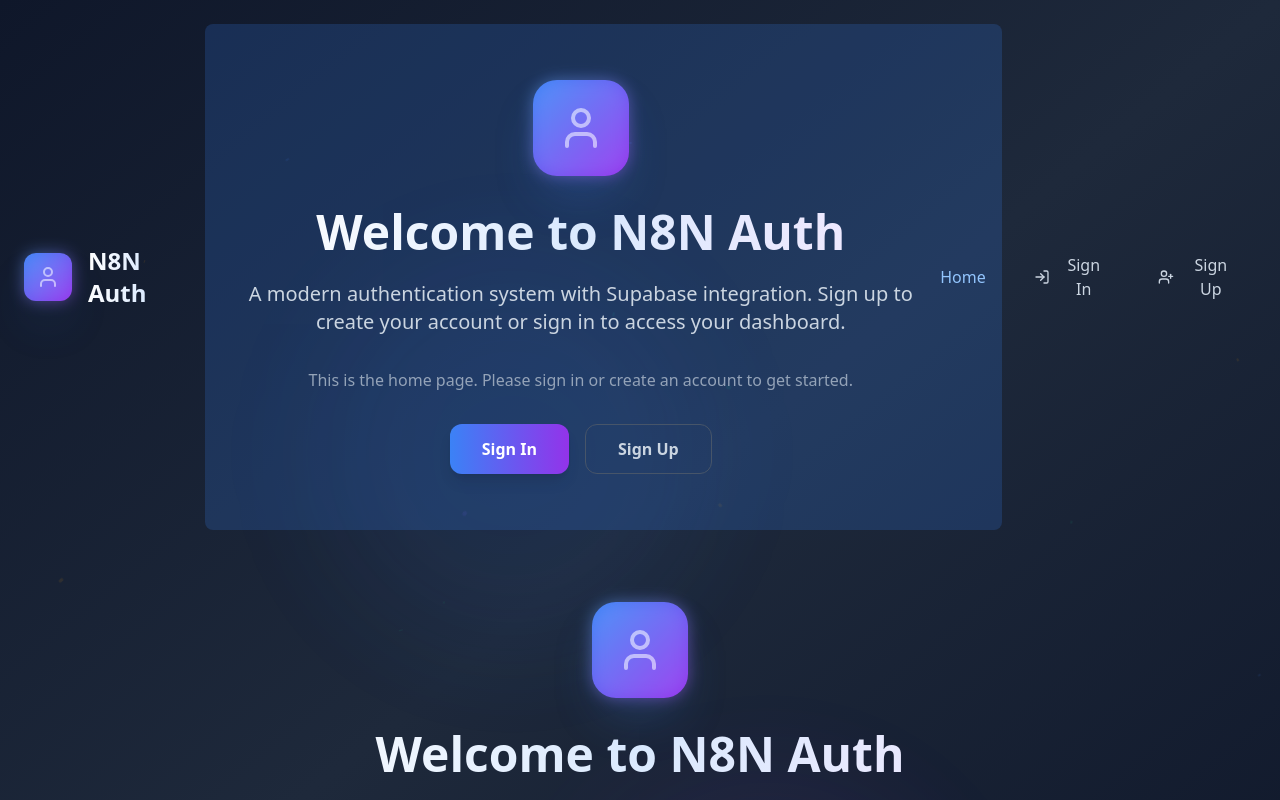
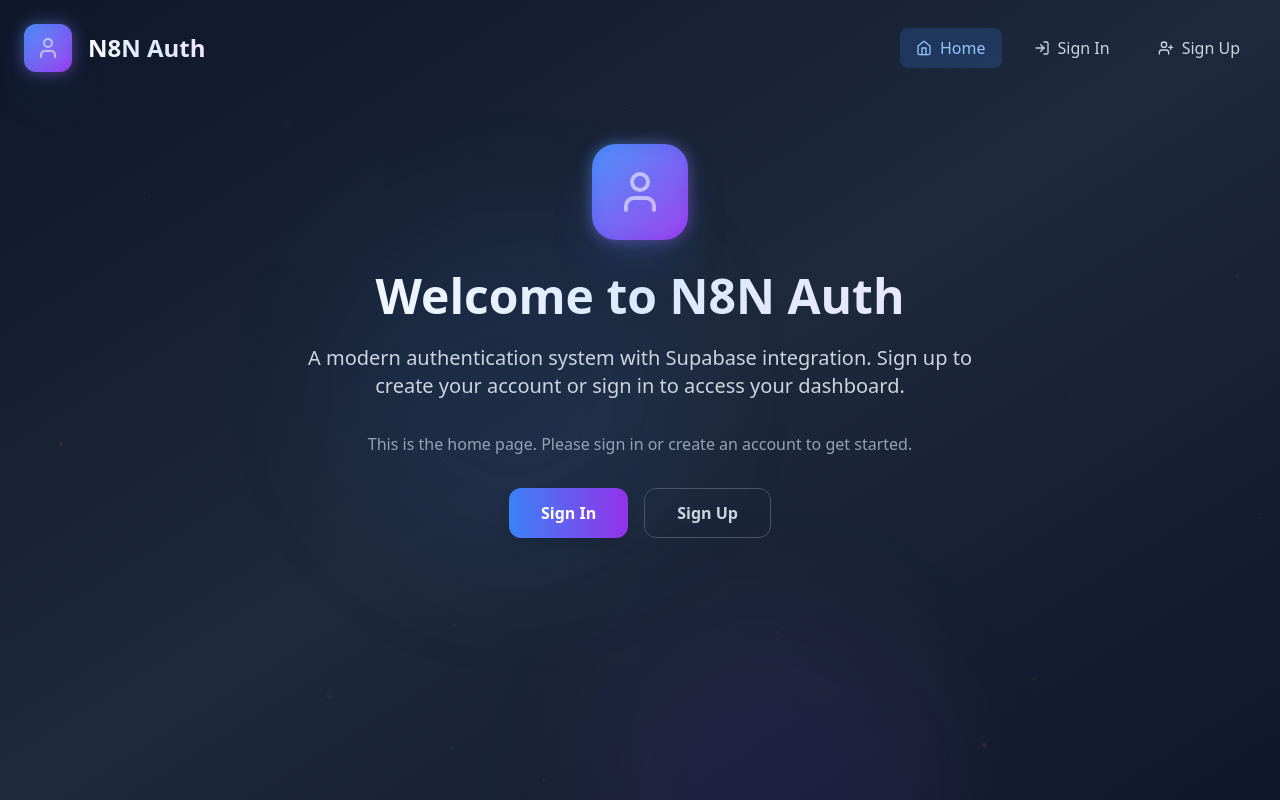
Before and after one commit to Xelo2/FlowArena, a React (Vite) app: page / in a window 1280 px wide. Shown: the top 800 px of the page. Built offline with nearby package versions, Linux system fonts and the light colour scheme.

Commit message:
Fix duplicate Home declaration error

```diff
--- a/src/App.tsx
+++ b/src/App.tsx
@@ -1,5 +1,5 @@
 import React, { useState, useEffect } from 'react';
-import { User, Eye, EyeOff, CheckCircle, AlertCircle, Home, LogIn, UserPlus, Github } from 'lucide-react';
+import { User, Eye, EyeOff, CheckCircle, AlertCircle, Home as HomeIcon, LogIn, UserPlus, Github } from 'lucide-react';
 
 // Google Icon Component (since it's not in Lucide)
 const GoogleIcon = ({ className }) => (
@@ -65,7 +65,7 @@ const Navigation = ({ navigate, currentPath, user, onSignOut }) => {
                 : 'text-slate-300 hover:text-white hover:bg-slate-700/50'
             }`}
           >
-            <Home className="w-4 h-4 mr-2" />
+            <HomeIcon className="w-4 h-4 mr-2" />
             Home
           </button>
 
@@ -235,7 +235,7 @@ const Home = ({ user, navigate }) => {
           <div className="mt-8">
             <div className="bg-slate-800/50 backdrop-blur-sm rounded-2xl shadow-2xl border border-slate-700/50 p-8">
               <h3 className="text-xl font-bold text-white mb-6 flex items-center">
-                <Home className="w-5 h-5 mr-2 text-blue-400" />
+                <HomeIcon className="w-5 h-5 mr-2 text-blue-400" />
                 Recent Activity
               </h3>
 
```
